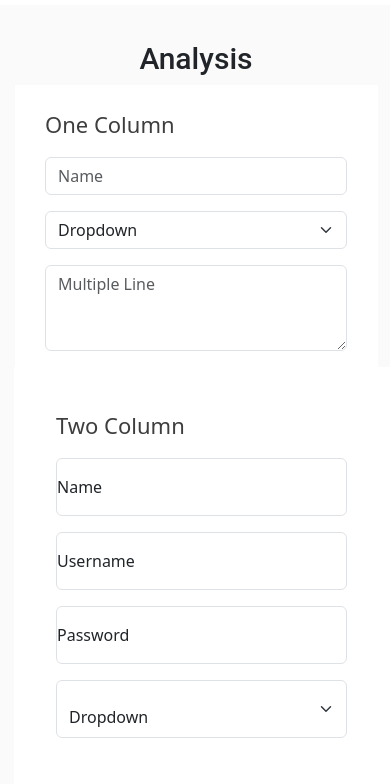
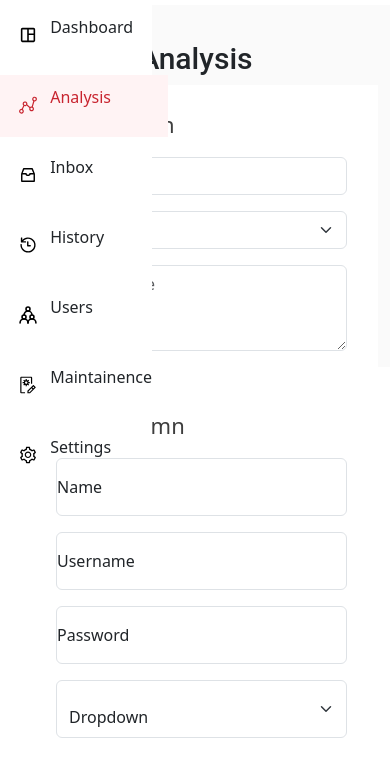
Before and after one commit to AnanyaaGoyal/HTML-Training-Assignment, a plain HTML site: page innerpage.html in a window 390 px wide. Both pictures are taken after a click on the button 18 px from the left and 32 px from the top of the page. Shown: the part 60-844 px from the top of the page. Drawn offline with nearby package versions, Linux system fonts and the light colour scheme.

Commit message:
Assignment 4 complete with some changes

```diff
--- a/innerpage.css
+++ b/innerpage.css
@@ -426,7 +426,15 @@ input[type="radio"] {
   margin-left: 20px;
 }
 .sidebar{
-  display:none;
+  /* display:none; */
+  position: absolute;
+  left:0;
+  bottom:0;
+  background-color: white;
+  margin-left: 0px;
+    margin-top: 0px;
+    padding-top: 0px;
+    top: 65px;
 }
 .main-content{
   justify-content: center;
--- a/innerpage.html
+++ b/innerpage.html
@@ -129,7 +129,7 @@
                         <label for="password">Password</label>
                     </div>
                     <div class="col-md-4 col-sm-12 form-floating mb-3">
-                        <input type="text" class="form-control" id="disabled" placeholder="disabled">
+                        <input type="text" class="form-control" id="disabled" placeholder="disabled" disabled>
                         <label for="disabled">Disabled</label>
                     </div>
                 </form>
```
